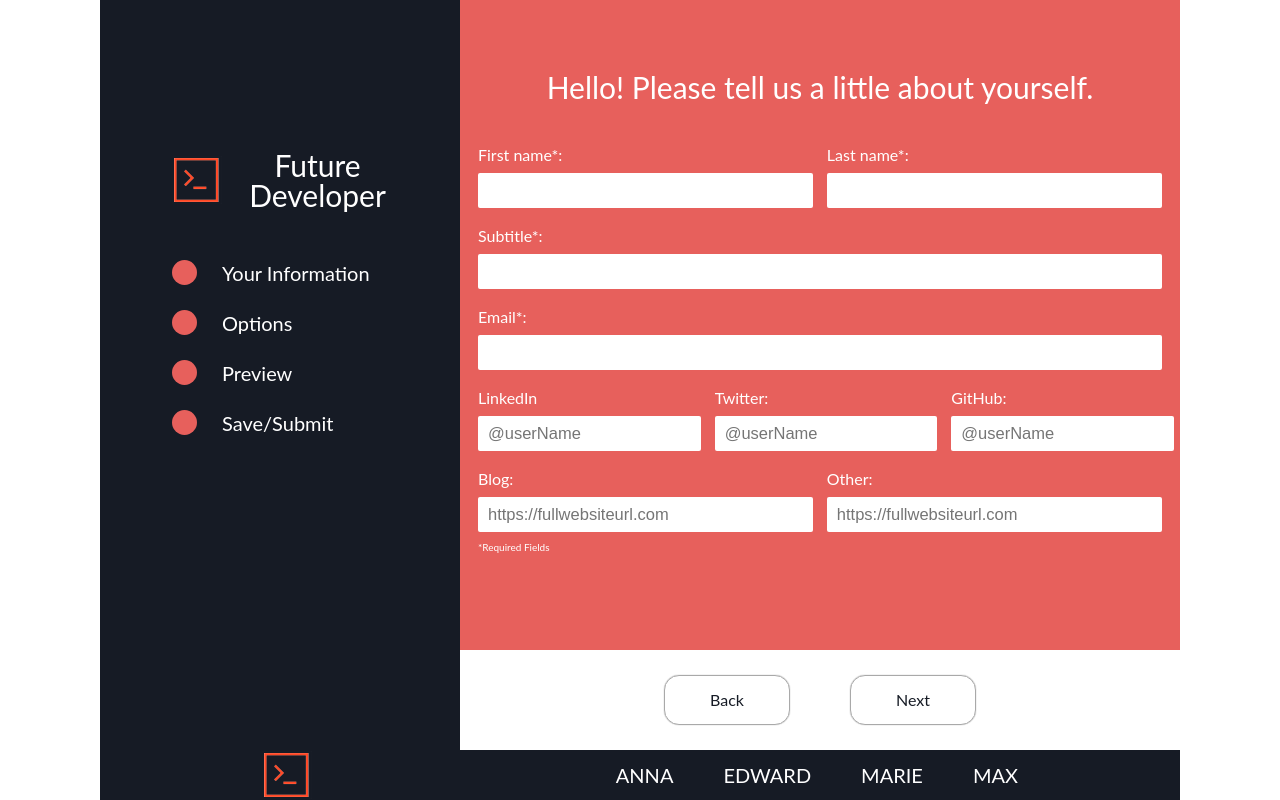
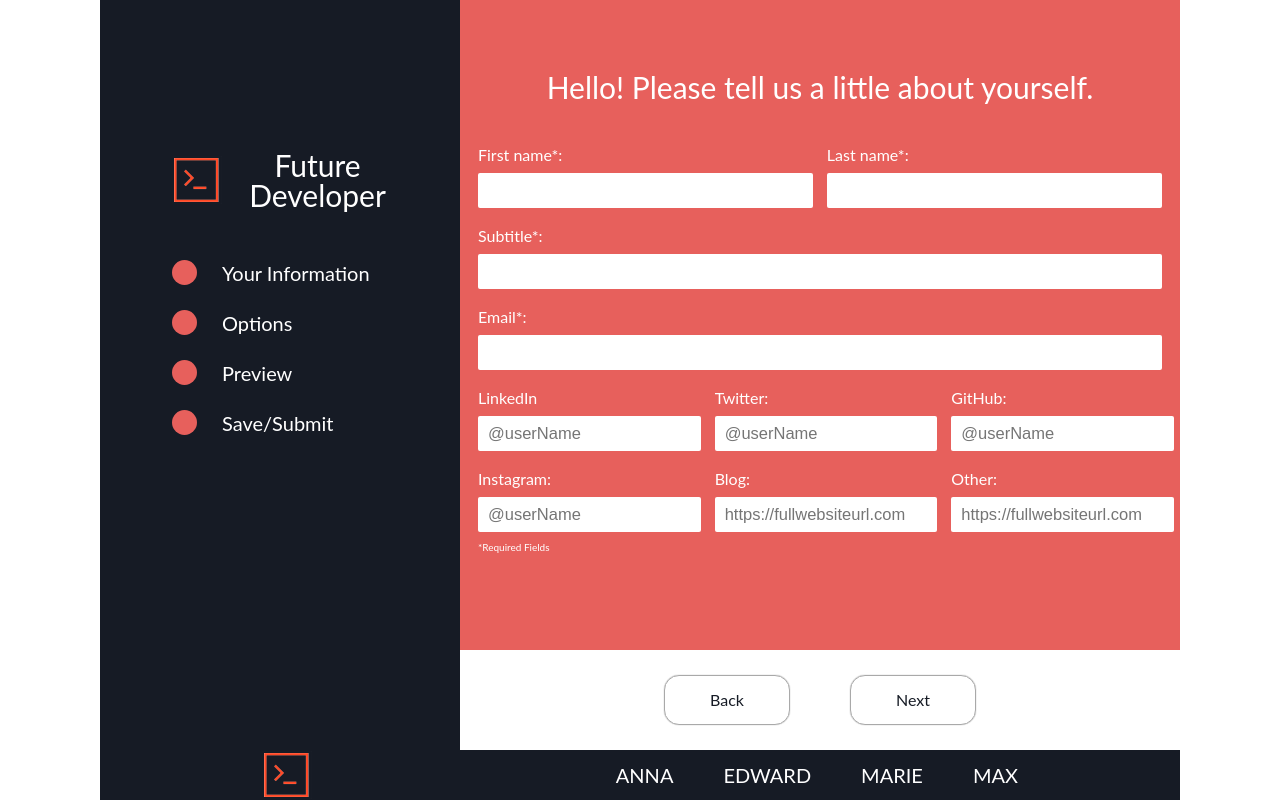
Before and after one commit to EdwardMaxMarieAnna/frontEndDeveloperComingSoon, a React (Create React App) app: page /about in a window 1280 px wide. Built offline with nearby package versions, Linux system fonts and the light colour scheme; no server answers.

Commit message:
final C4 to match preview, added instagram to form fields

```diff
--- a/src/About.js
+++ b/src/About.js
@@ -104,15 +104,19 @@ class About extends Component {
                         </div>
 
                         <div>
-                        <label htmlFor="blog">GitHub:</label>
-                            <input type="text" value={this.state.blog} onChange={this.handleOnChange} name="blog" placeholder="@userName"/>
+                        <label htmlFor="github">GitHub:</label>
+                            <input type="text" value={this.state.github} onChange={this.handleOnChange} name="github" placeholder="@userName"/>
                         </div>
 
                     </fieldset>
-                    <fieldset className="socialMediaTwo">
+                    <fieldset className="socialMedia">
+                        <div>
+                        <label htmlFor="instagram">Instagram:</label>
+                            <input type="text" value={this.state.instagram} onChange={this.handleOnChange} name="instagram" placeholder="@userName" />
+                        </div>
                         <div>
                             <label htmlFor="blog">Blog:</label>
-                            <input type="text" value={this.state.other} onChange={this.handleOnChange} name="blog"  placeholder="https://fullwebsiteurl.com"/>
+                            <input type="text" value={this.state.blog} onChange={this.handleOnChange} name="blog"  placeholder="https://fullwebsiteurl.com"/>
                         </div>
 
                         <div>
--- a/src/components/PasteCode.css
+++ b/src/components/PasteCode.css
@@ -19,7 +19,7 @@
 }
 .CopyPasteContainer {
     width:80%;
-    margin:0 auto;
+    margin:-50px auto;
     height:90%;
 }
 .CopyPasteTitle{
--- a/src/components/PasteCode.js
+++ b/src/components/PasteCode.js
@@ -51,13 +51,17 @@ class PasteCode extends Component {
         // Font in html as a Link file
         const fontLink = (this.state.font !== '') ? `<link href="https://fonts.googleapis.com/css2?family=${fontHTML}&display=swap" rel="stylesheet"> ` : `<!-- This is where you place custom font links -->`
 
+        // Color Changing
+        const color = (this.state.color == 'white') ? `grey;` : `white;`
+        const backSplash = (this.state.color == 'orange' || this.state.color == 'yellow') ? `rgba(223, 172, 17, 0.59);` : `rgba(255, 255, 255, 0.3);`
+
         // Append the twitter with personal link  or placeholder to the soon to be developer on where to place it
         const linkedIn = (this.state.linkedIn !== '') ? ` <li><a href=https://www.linkedin.com/in/${this.state.linkedIn}><i class="fab fa-linkedin-in"></i></a></li>` : `<!-- Enter your LinkedIn here when you do find it! -->`
         const twitter = (this.state.twitter !== '') ? ` <li><a href=https://twitter.com/${this.state.twitter}><i class="fab fa-twitter"></i></a></li>` : `<!-- Enter your twitter here when you do find it! -->`
         const instagram = (this.state.other !== '') ? ` <li><a href=https://www.instagram.com/${this.state.other}><i class="fab fa-instagram"></i></a></li>` : `<!-- Enter your instagram here when you do find it! -->`
         const github = (this.state.github !== '') ? ` <li><a href=https://www.github.com/${this.state.github}><i class="fab fa-github"></i></a></li>` : `<!-- Enter your github here so people can see your work! -->`
-        const email = (this.state.email !== '') ? ` <li><a href={${this.state.email}}><i class="far fa-envelope"></i></a></li>` : ``
-        const blog = (this.state.blog !== '') ? ` <li><a href={${this.state.github}><i class="fab fa-blogger-b"></i></a></li>` : `<!-- Enter your blog here so people can read your work! -->`
+        const email = (this.state.email !== '') ? ` <li><a href="mailto: ${this.state.email}"><i class="far fa-envelope"></i></a></li>` : ``
+        const blog = (this.state.blog !== '') ? ` <li><a href=${this.state.github}><i class="fab fa-blogger-b"></i></a></li>` : `<!-- Enter your blog here so people can read your work! -->`
 
         const backgroundImage = (this.state.backgroundSelected !== '') ? `background-image:url("${this.state.backgroundSelected}");
     background-repeat: no-repeat;
@@ -119,7 +123,7 @@ class PasteCode extends Component {
 
 .html {
     ${fontFinalCSS}
-    color:white;
+    color:${color}
 }
 a {
     color:white;
@@ -141,7 +145,7 @@ a:hover {
     ${backgroundImage}
 }
 .decorativeBackSplash {
-    background-color: rgba(156, 97, 156, 0.9);
+    background-color: ${backSplash}
     border: 5px double rgba(255, 255, 255, 0.2);
     padding: 50px 100px;
     height:40%;
```
